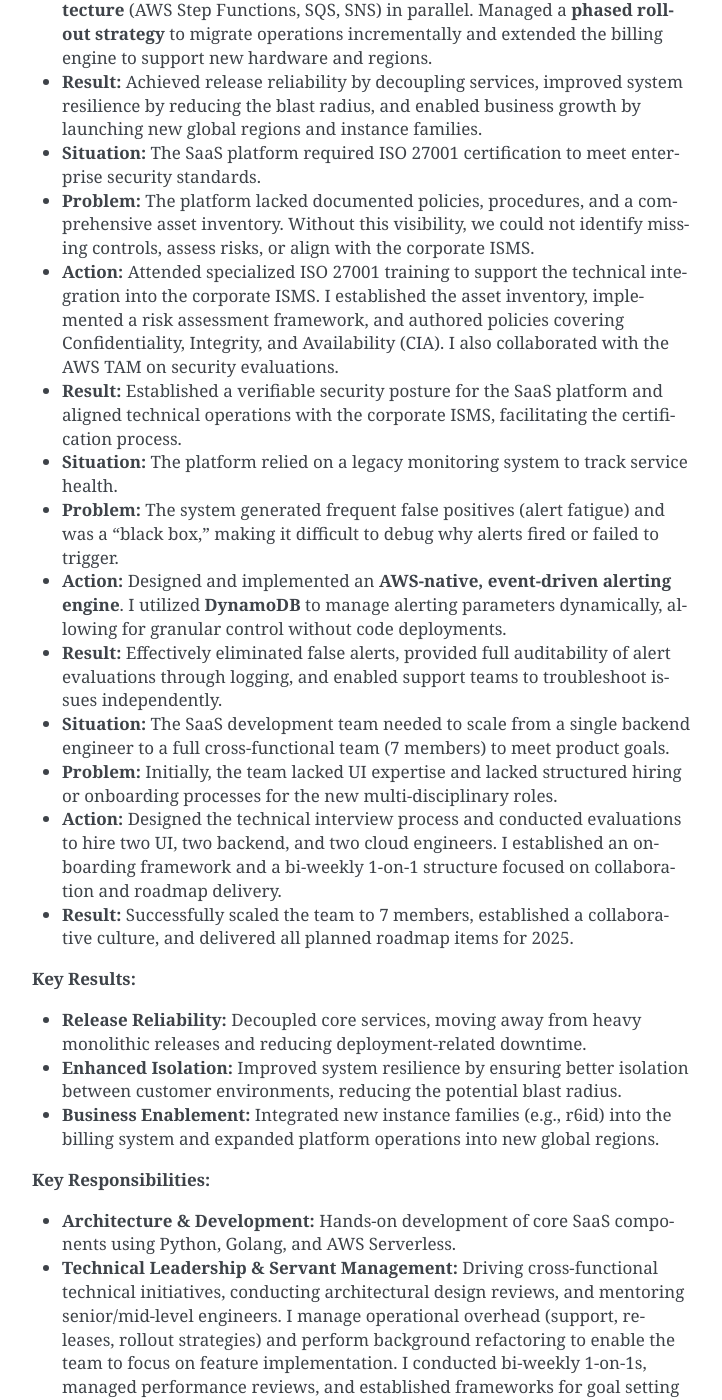
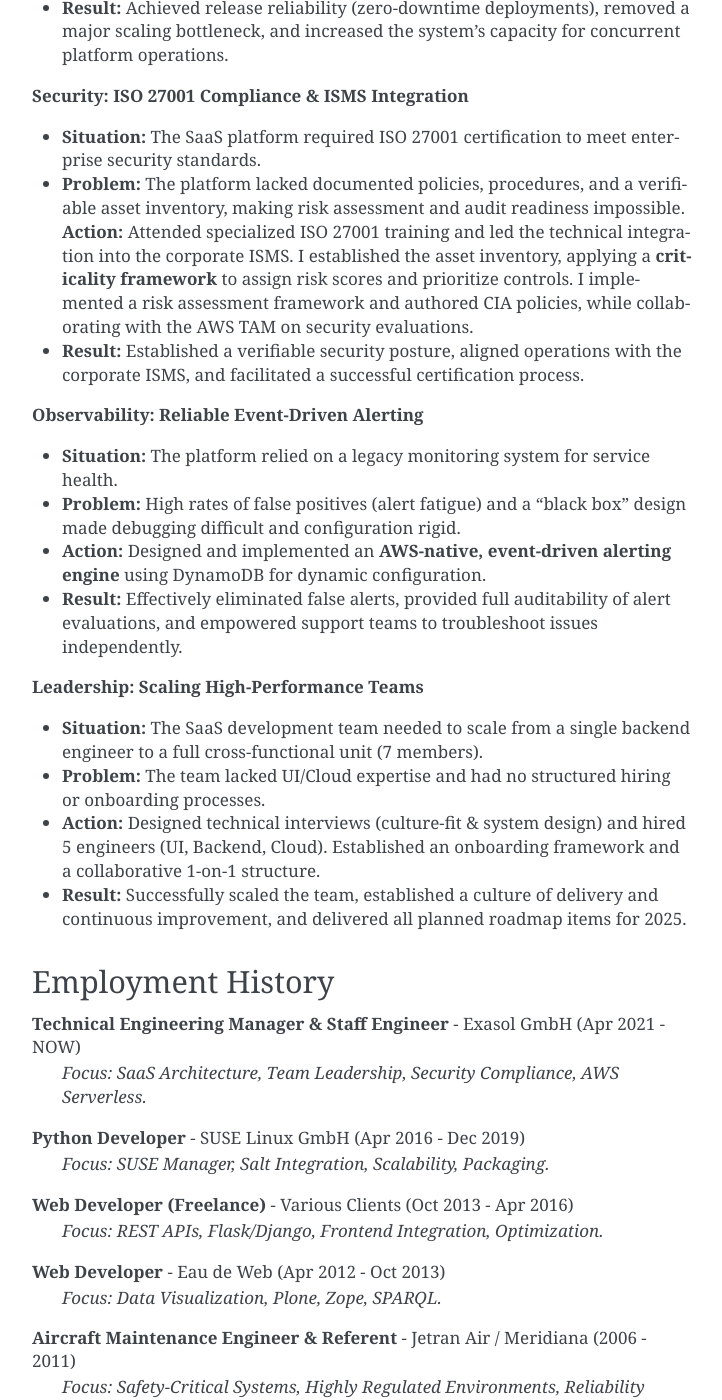
Before and after one commit to dincamihai/dincamihai.github.io, a Sphinx documentation site: the page built from source/index.rst, in a window 1280 px wide and 1400 px high, scrolled down 1214 px. Shown: the whole window, without its empty margins (388-1110 px from the left). Built offline with Sphinx 7.4.7, drawn with Linux system fonts in a browser that asks for light colours; some of the changed text lies outside the part shown.

Commit message:
Enhance Architecture SPAR with technical details on decentralized orchestration

```diff
--- a/source/index.rst
+++ b/source/index.rst
@@ -30,191 +30,145 @@
 `[See the courses section] <http://dincamihai.github.io/#courses>`_
 
 
-Experience - Software Engineering
----------------------------------
+Strategic Impact & Key Achievements
+-----------------------------------
 
-Technical Engineering Manager & Staff Engineer - Exasol GmbH
-^^^^^^^^^^^^^^^^^^^^^^^^^^^^^^^^^^^^^^^^^^^^^^^^^^^^^^^^^^^^
-Apr 2021 - NOW
+**Architecture: Monolith to Event-Driven Migration**
 
-*   **Situation:** Exasol provided its high-performance database as a SaaS offering, initially built on a monolithic control plane.
-*   **Problem:** Operations relied on a fragile polling mechanism, requiring downtime for releases. The design lacked customer isolation (large blast radius), and the billing system couldn't support new instance families (r6id) needed for global growth.
-*   **Action:** Led a 7-person team to implement a decoupled, **event-driven architecture** (AWS Step Functions, SQS, SNS) in parallel. Managed a **phased rollout strategy** to migrate operations incrementally and extended the billing engine to support new hardware and regions.
-*   **Result:** Achieved release reliability by decoupling services, improved system resilience by reducing the blast radius, and enabled business growth by launching new global regions and instance families.
+*   **Situation:** A high-performance database SaaS product relied on a monolithic control plane with a fragile polling mechanism and a centralized management node for orchestration.
+*   **Problem:** The architecture required downtime for releases, lacked customer isolation, and used a management node that acted as a scaling bottleneck and a single point of failure.
+*   **Action:** Led a 7-person team to implement a decoupled, **event-driven architecture** (AWS Step Functions, SQS, SNS). I re-engineered the orchestration layer to use the database API directly within **Step Functions**, eliminating the centralized management node. Managed a **phased rollout** strategy to migrate operations incrementally.
+*   **Result:** Achieved release reliability (zero-downtime deployments), removed a major scaling bottleneck, and increased the system's capacity for concurrent platform operations.
+
+**Security: ISO 27001 Compliance & ISMS Integration**
 
 *   **Situation:** The SaaS platform required ISO 27001 certification to meet enterprise security standards.
-*   **Problem:** The platform lacked documented policies, procedures, and a comprehensive asset inventory. Without this visibility, we could not identify missing controls, assess risks, or align with the corporate ISMS.
-*   **Action:** Attended specialized ISO 27001 training to support the technical integration into the corporate ISMS. I established the asset inventory, implemented a risk assessment framework, and authored policies covering Confidentiality, Integrity, and Availability (CIA). I also collaborated with the AWS TAM on security evaluations.
-*   **Result:** Established a verifiable security posture for the SaaS platform and aligned technical operations with the corporate ISMS, facilitating the certification process.
+*   **Problem:** The platform lacked documented policies, procedures, and a verifiable asset inventory, making risk assessment and audit readiness impossible.
+    **Action:** Attended specialized ISO 27001 training and led the technical integration into the corporate ISMS. I established the asset inventory, applying a **criticality framework** to assign risk scores and prioritize controls. I implemented a risk assessment framework and authored CIA policies, while collaborating with the AWS TAM on security evaluations.
+*   **Result:** Established a verifiable security posture, aligned operations with the corporate ISMS, and facilitated a successful certification process.
 
-*   **Situation:** The platform relied on a legacy monitoring system to track service health.
-*   **Problem:** The system generated frequent false positives (alert fatigue) and was a "black box," making it difficult to debug why alerts fired or failed to trigger.
-*   **Action:** Designed and implemented an **AWS-native, event-driven alerting engine**. I utilized **DynamoDB** to manage alerting parameters dynamically, allowing for granular control without code deployments.
-*   **Result:** Effectively eliminated false alerts, provided full auditability of alert evaluations through logging, and enabled support teams to troubleshoot issues independently.
+**Observability: Reliable Event-Driven Alerting**
 
-*   **Situation:** The SaaS development team needed to scale from a single backend engineer to a full cross-functional team (7 members) to meet product goals.
-*   **Problem:** Initially, the team lacked UI expertise and lacked structured hiring or onboarding processes for the new multi-disciplinary roles.
-*   **Action:** Designed the technical interview process and conducted evaluations to hire two UI, two backend, and two cloud engineers. I established an onboarding framework and a bi-weekly 1-on-1 structure focused on collaboration and roadmap delivery.
-*   **Result:** Successfully scaled the team to 7 members, established a collaborative culture, and delivered all planned roadmap items for 2025.
+*   **Situation:** The platform relied on a legacy monitoring system for service health.
+*   **Problem:** High rates of false positives (alert fatigue) and a "black box" design made debugging difficult and configuration rigid.
+*   **Action:** Designed and implemented an **AWS-native, event-driven alerting engine** using DynamoDB for dynamic configuration.
+*   **Result:** Effectively eliminated false alerts, provided full auditability of alert evaluations, and empowered support teams to troubleshoot issues independently.
 
-**Key Results:**
+**Leadership: Scaling High-Performance Teams**
 
-*   **Release Reliability:** Decoupled core services, moving away from heavy monolithic releases and reducing deployment-related downtime.
-*   **Enhanced Isolation:** Improved system resilience by ensuring better isolation between customer environments, reducing the potential blast radius.
-*   **Business Enablement:** Integrated new instance families (e.g., r6id) into the billing system and expanded platform operations into new global regions.
-
-**Key Responsibilities:**
-
-*   **Architecture & Development:** Hands-on development of core SaaS components using Python, Golang, and AWS Serverless.
-*   **Technical Leadership & Servant Management:** Driving cross-functional technical initiatives, conducting architectural design reviews, and mentoring senior/mid-level engineers. I manage operational overhead (support, releases, rollout strategies) and perform background refactoring to enable the team to focus on feature implementation. I conducted bi-weekly 1-on-1s, managed performance reviews, and established frameworks for goal setting and evaluation.
-*   **Roadmap & Planning:** Contributing to roadmap definition by identifying and sequencing work item dependencies. Defining rollout strategies and coordinating task distribution to align with delivery timelines.
-*   **Business & Hardware Expansion:** Extended the billing engine to support new instance families (r6id) and managed the technical expansion into multiple global AWS regions.
-*   **Stack:** Python, Golang, AWS, Terraform, SQL, Serverless.
-
-Various Projecs
-^^^^^^^^^^^^^^^
-January 2020 - May 2021
-
-* Various service providers API integrations:
-
-    + Google Maps venue availability and reservation
-    + Payments integration with Stripe
-    + Apple Login
-
-* Web scraping
-* Test performance - data collection, measurement and improvement
-* Data storage and SQL queries optimisation
-* Visualisations in Graphana
-* Code reviews
-
-Python Developer - SUSE Linux GmbH
-^^^^^^^^^^^^^^^^^^^^^^^^^^^^^^^^^^
-April 2016 - December 2019
-
-* Work on integrating Salt with SUSE Manager
-* Develop, package and maintain the Salt package for SUSE and OpenSUSE
-* Test the Salt package on SUSE Manager supported OSs using Docker
-* Fix bugs and implement features in SUSE Manager - Java component
-* Help improving scalability and performance
-* Debug complex setups consisting of multiple running services and distributed systems
-
-Web Developer - Freelance
-^^^^^^^^^^^^^^^^^^^^^^^^^
-October 2013 – April 2016
-
-* Build a REST Hyperlinked API with nested resources to be used for integrating an online service with partners
-* Entirely responsible for implementing the authentication, permissions and structure of the API
-* Optimize DB queries where required
-* Document the API behaviour for developers and non-technical persons with BDD tests (Cucumber style)
-* Build REST APIs to support the front-end
-* Identify and refactor the key aspects of the application before they would become a blocking issue for extending the service
-* Participate in improving the development workflow to better organize the tasks and allow Continuous Integration
-* Implement front-end features with MVC structure for preparing and displaying the data obtained from the API
-* Write BDD tests for front-end
-
-Projects
-""""""""
-
-`iMedicare <https://imedicare.com/>`_
-*************************************
-
-* stack: Flask, Peewee, PostgreSQL
-* my contribution:
-
-    + Help building the APIs used by the front-end
-    + Improve the search performance by using Postgresql fulltext search scoring feature
-    + Perform DB queries performance comparisons for optimisation purposes
-
-`Video Interviewing Platform <http://viasto.com>`_
-**************************************************
-* stack: Django, MySQL, Celery
-* my contribution:
-
-    + build the API using Django Rest Framework
-    + improve the permission system
-    + refactor and fix large parts of the code
-    + improve the development workflow
-    + fix bugs
-    + implement new functionality
-    + add BDD style tests for permissions to serve as documentation and better organisation of the tests
-
-`Hotel Maintenance Platform <http://roomchecking.com>`_
-*******************************************************
-* stack:
-    + frontend: backbone.js, marionette.js, coffeescript
-* my contribution:
-
-    + build a calendar application to show the hotel rooms and their state
-    + implement filtering and sorting capabilities
-    + create a state machine wizard to allow json configuration of the states
-
-`AgriPlace <http://www.agriplace.org>`_
-***************************************
-* stack: Django, Angular.js, MySQL, coffescript
-* my contribution:
-
-    + add various features based on the client's specifications
-    + build the API
-    + add functional tests
-    + small frontend contribution (Angular.js)
+*   **Situation:** The SaaS development team needed to scale from a single backend engineer to a full cross-functional unit (7 members).
+*   **Problem:** The team lacked UI/Cloud expertise and had no structured hiring or onboarding processes.
+*   **Action:** Designed technical interviews (culture-fit & system design) and hired 5 engineers (UI, Backend, Cloud). Established an onboarding framework and a collaborative 1-on-1 structure.
+*   **Result:** Successfully scaled the team, established a culture of delivery and continuous improvement, and delivered all planned roadmap items for 2025.
 
 
-Web Developer - `Eau de Web <http://www.eaudeweb.ro/>`_
-^^^^^^^^^^^^^^^^^^^^^^^^^^^^^^^^^^^^^^^^^^^^^^^^^^^^^^^
-April 2012 – October 2013 (1 year 7 months)
+Employment History
+------------------
 
-Projects
-""""""""
+**Technical Engineering Manager & Staff Engineer** - Exasol GmbH (Apr 2021 - NOW)
+    *Focus: SaaS Architecture, Team Leadership, Security Compliance, AWS Serverless.*
 
-`Digital Agenda <http://digital-agenda-data.eu/>`_
-**************************************************
-* sources: https://github.com/eaudeweb/scoreboard.visualization
-* stack:
-    + frontend: backbone   + highcharts
-    + backend: Plone (python framework) and Virtuoso(RDF database)
-* my contribution:
+**Python Developer** - SUSE Linux GmbH (Apr 2016 - Dec 2019)
+    *Focus: SUSE Manager, Salt Integration, Scalability, Packaging.*
 
-    + develop chart customization wizard features (frontend)
-    + develop json configurable chart types (frontend)
-    + process and prepare data before passing it to charts (frontend)
-    + add required API backends (backend)
-    + write SPARQL queries to retrieve data from DB using Jinja templates (backend)
+**Web Developer (Freelance)** - Various Clients (Oct 2013 - Apr 2016)
+    *Focus: REST APIs, Flask/Django, Frontend Integration, Optimization.*
 
-`Central Data Repository <http://cdr.eionet.europa.eu/>`_
-*********************************************************
-* sources: https://github.com/eea/Products.Reportek
-* stack: Zope (python framework)
-* my contribution:
+**Web Developer** - Eau de Web (Apr 2012 - Oct 2013)
+    *Focus: Data Visualization, Plone, Zope, SPARQL.*
 
-    + develop new features based on the customer's specifications
-    + refactoring old code
-    + convert DTML templates to ZPT
-    + customer support and bug fixing
-
-Central Data Repository Converters
-**********************************
-* description: internal API service for convertion of files between various formats
-* sources: https://github.com/eea/reportek-converters
-* stack: Flask (python microframework)
-* my contribution:
-
-    + create the API
-    + support JSON configuration
-    + integrate with [Central Data Repository]
-    + migrate the existing conversion tools and scripts to the service
-    + tweak and create new converters (eg: convert map files to jpg)
+**Aircraft Maintenance Engineer & Referent** - Jetran Air / Meridiana (2006 - 2011)
+    *Focus: Safety-Critical Systems, Highly Regulated Environments, Reliability Reporting.*
 
 
-Experience - Safety-Critical & Regulated Industries
----------------------------------------------------
+Education
+---------
 
-Aircraft Maintenance Engineer & Referent
-^^^^^^^^^^^^^^^^^^^^^^^^^^^^^^^^^^^^^^^^
-2006 - 2011
+Courses
+^^^^^^^
+* `ISO 27001 - Information Security Management System (ISMS)`
+* `Architecting with Google Kubernetes Engine <https://www.coursera.org/account/accomplishments/specialization/WVZF64YJJJ3B>`_:
 
-*   Experience working within strictly regulated environments (EASA Part-144/Part-66), focusing on safety-critical engineering, reliability reporting, and training management.
-*   Roles included Engineering Referent and Boeing Primary Focal, requiring high attention to detail and adherence to complex procedural frameworks.
-*   Developed custom internal software (Java) to automate reliability reporting and manage system administration.
+    - Google Cloud Platform Fundamentals: Core Infrastructure
+    - Architecting with Google Kubernetes Engine: Foundations
+    - Architecting with Google Kubernetes Engine: Workloads
+    - Architecting with Google Kubernetes Engine: Production
+
+* `Functional Programming in Scala Specialization <https://www.coursera.org/account/accomplishments/specialization/Z5UYPKG4EF7K>`_
+* `Big Data Analysis with Scala and Spark <https://www.coursera.org/account/accomplishments/verify/8HY38CR7PNYH>`_
+* `Parallel programming in Scala <https://www.coursera.org/account/accomplishments/certificate/M82E6AVGYLGZ>`_
+* `Functional Program Design in Scala <https://www.coursera.org/account/accomplishments/certificate/3S5LD6QEER6S>`_
+* `Functional Programming Principles in Scala <https://www.coursera.org/account/accomplishments/certificate/EV6WJ5T3XCX4>`_
+* `Programming with Google Go Specialization <https://www.coursera.org/account/accomplishments/specialization/certificate/F6QTTASXTQBY>`_
+* `IBM - Applied Data Science Specialist <https://www.youracclaim.com/profile/badges/d8161db4-e51d-4914-8f0c-895481fba561>`_
+* `Coursera - IBM - Advanced Machine Learning and Signal Processing <https://www.coursera.org/account/accomplishments/verify/9BEMXNW7YM8D>`_
+* `Coursera - IBM - Fundamentals of Scalable Data Science <https://www.coursera.org/account/accomplishments/verify/P6ECMC9KJMQX>`_
+* `Coursera - IBM - Applied Data Science Capstone <https://www.coursera.org/account/accomplishments/verify/2NSFRX6K8GDJ>`_
+* `Coursera - IBM - Data Visualization with Python <https://www.coursera.org/account/accomplishments/verify/CR3DJYXKARLJ>`_
+* `Coursera - IBM - Data Analysis with Python <https://www.coursera.org/account/accomplishments/verify/JHVJ4DYQHSUZ>`_
+* `Coursera - IBM - Python for Applied Data Science <https://www.coursera.org/account/accomplishments/verify/DC2V8ERPZ7ZK>`_
+* Udacity - Self-Driving Car Engineer (Term1 completed)
+* `Coursera - Sequence Models <https://www.coursera.org/account/accomplishments/verify/SFVSAU7DWRP5>`_
+* `Coursera - Convolutional Neural Networks <https://www.coursera.org/account/accomplishments/verify/6G3R45CEH3NP>`_
+* `Coursera - Structuring Machine Learning Projects <https://www.coursera.org/account/accomplishments/verify/W3VLWUVCTTG5>`_
+* `Coursera - Improving Deep Neural Networks: Hyperparameter tuning, Regularization and Optimization <https://www.coursera.org/account/accomplishments/verify/Z4VXQ6SED9PM>`_
+* `Coursera - Neural Networks and Deep Learning <https://www.coursera.org/account/accomplishments/verify/F6BHNA4DES46>`_
+* Coursera - Machine Learning - Andrew Ng
+* C++ for programmers - Udacity
+* C++ - sololearn
+* Statistics and Probability - KhanAcademy
+* Scrum Training - SUSE
+* Airbus A320 - B2 Course
+* B2 Part-66 License
+* Trainee OJT A318/319/320/321 CFM-56 - TAROM
+
+
+Degrees
+^^^^^^^
+
+
+Information Engineering Degree
+""""""""""""""""""""""""""""
+Electrical, Electronics and Communications Engineering - "Politehnica" University of Bucharest
+2002 – 2008
+
+
+Relevant Courses
+****************
+
+* Java
+* C
+* Parallel programming with POSIX C
+* Matlab
+* Operating Systems
+* Computer Architecture
+* Computer Networks
+* PHP
+* Statistics and Probability
+
+
+Aid Programmer - Level 2
+"""""""""""""""""""""""
+"I.L. Caragiale" College of Bucharest
+1998 - 2002
+
+
+Relevant Courses
+****************
+
+* Pascal
+* FoxPro
+* Data Structures and Algorithms
+* Mathematics
+* Physics
+
+
+Languages
+---------
+
+    - English - Advanced
+    - German - Intermediary
+    - Italian - Intermediary
 
 
 Education
```
Also changed, not shown: 1 other file.
